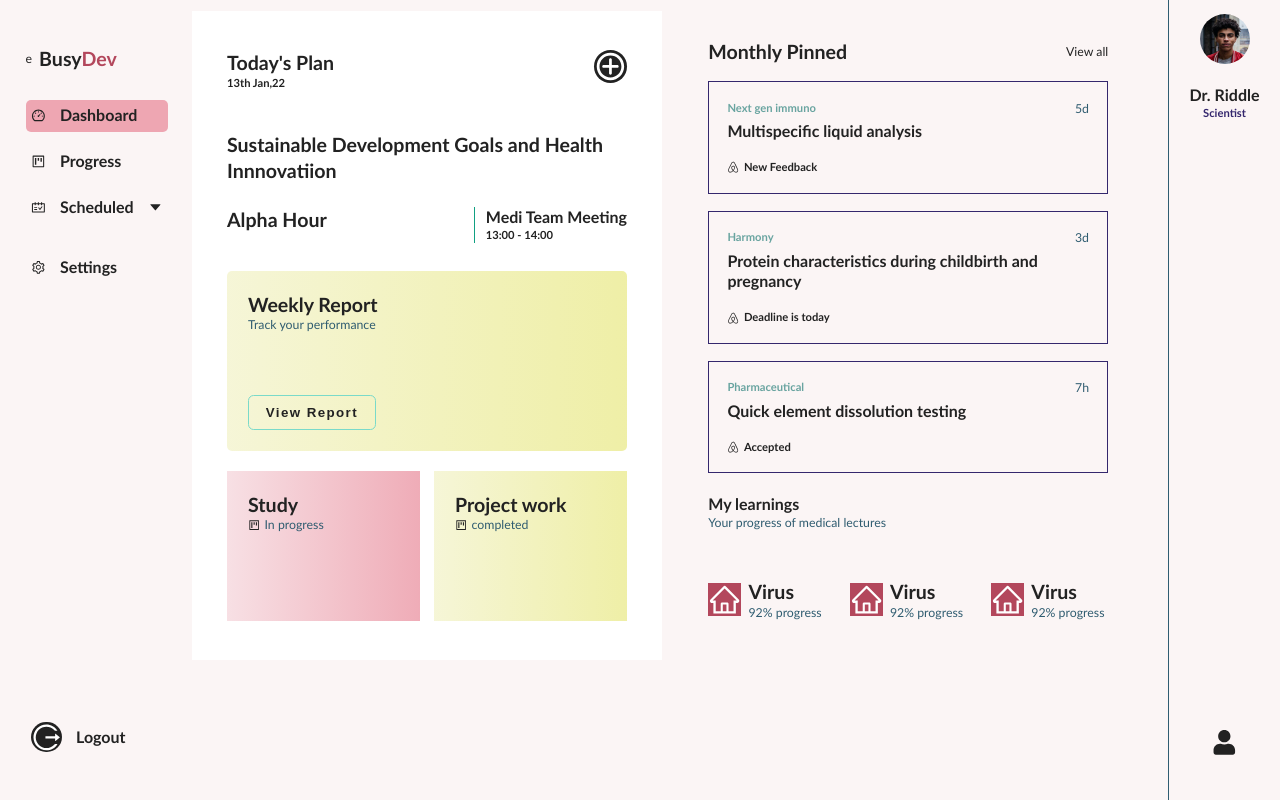
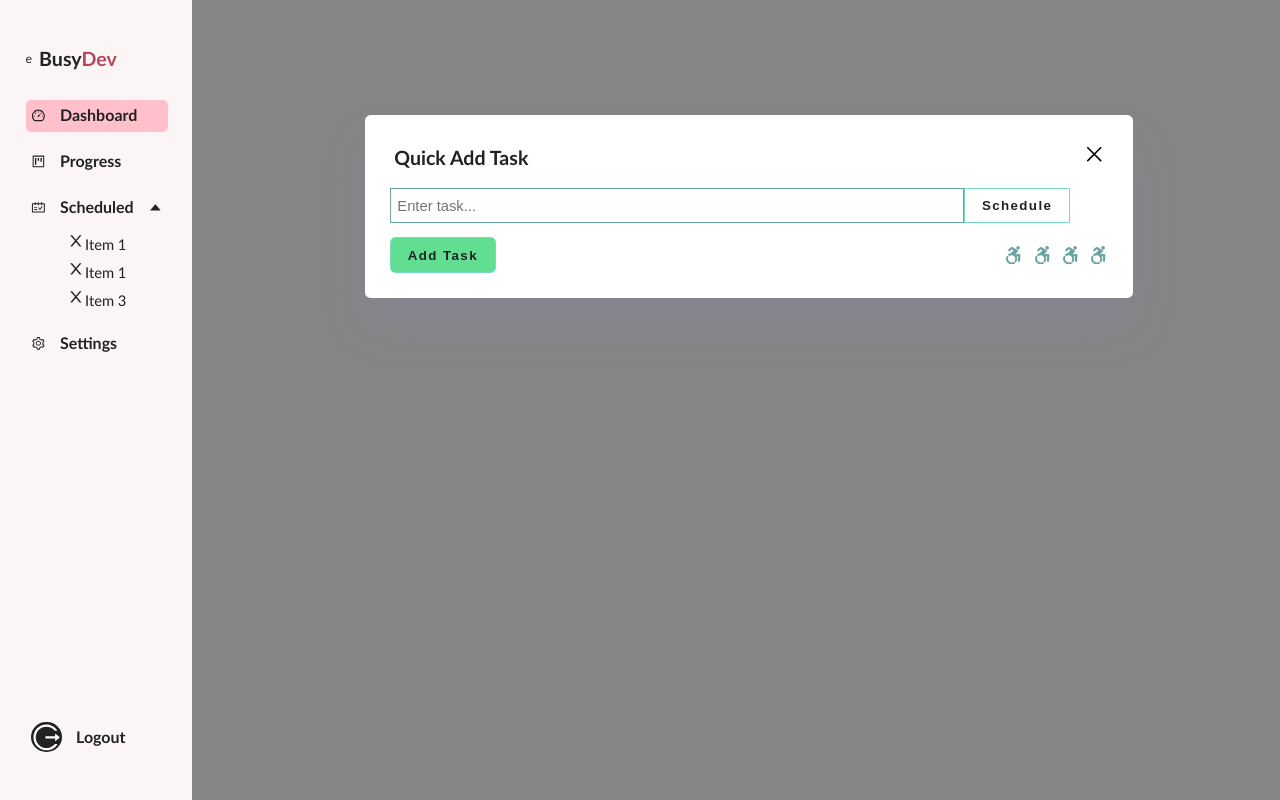
Before and after one commit to MrEben/To-Do-App, a React (Vite) app: page /add in a window 1280 px wide. Both pictures are taken after a click on the link "Scheduled". Built offline with nearby package versions, Linux system fonts and the light colour scheme.

Commit message:
Added add-task modal

```diff
--- a/src/App.jsx
+++ b/src/App.jsx
@@ -1,17 +1,25 @@
-import React from 'react';
-import Dashboard from './pages/Dashboard/Dashboard';
-import SideBar from './pages/Navbar/SideBar';
-import TopNav from './pages/Navbar/TopNav';
-import { AppProvider } from './components/context';
-
+import React from "react";
+import Dashboard from "./pages/Dashboard/Dashboard";
+import SideBar from "./pages/Navbar/SideBar";
+import TopNav from "./pages/Navbar/TopNav";
+import { AppProvider } from "./components/context";
+import { BrowserRouter as Router, Routes, Route } from "react-router-dom";
+import AddTask from "./components/AddTask";
 function App() {
   return (
     <AppProvider>
-      <div className="app">
-        <SideBar />
-        <Dashboard />
-        <TopNav />
-      </div>
+      <Router>
+        <div className="app">
+          <SideBar />
+          <Routes>
+            <Route>
+              <Route path="/" element={<Dashboard />} />
+              <Route path="/add" element={<AddTask />} />
+            </Route>
+          </Routes>
+          <TopNav />
+        </div>
+      </Router>
     </AppProvider>
   );
 }
--- /dev/null
+++ b/src/components/AddTask.jsx
@@ -0,0 +1,38 @@
+import React from "react";
+import { FaAccessibleIcon } from "react-icons/fa";
+import { GrClose } from "react-icons/gr";
+import { useGlobalContext } from "./context";
+const AddTask = () => {
+  const { closeModal } = useGlobalContext();
+  return (
+    <>
+      <div className="task-add-modal">
+        <div className="add-task">
+          <div className="add-task-head">
+            <h2>Quick Add Task</h2>
+            <div className="close-add-task" onClick={closeModal}>
+              <GrClose />
+            </div>
+          </div>
+          <div className="add-task-input">
+            <form action="">
+              <input type="text" placeholder="Enter task..." />
+              <button className="btn">Schedule</button>
+            </form>
+          </div>
+          <div className="add-task-footer">
+            <button className="submit-task btn">add task</button>
+            <div className="add-task-details">
+              <FaAccessibleIcon />
+              <FaAccessibleIcon />
+              <FaAccessibleIcon />
+              <FaAccessibleIcon />
+            </div>
+          </div>
+        </div>
+      </div>
+    </>
+  );
+};
+
+export default AddTask;
--- a/src/components/context.jsx
+++ b/src/components/context.jsx
@@ -9,13 +9,22 @@ const AppProvider = ({ children }) => {
   const closeSidebar = () => {
     setIsSidebarOpen(false);
   };
-
+  const [isModalOpen, setIsModalOpen] = useState(false)
+  const openModal = () => {
+    setIsModalOpen(true);
+  };
+  const closeModal = () => {
+    setIsModalOpen(false);
+  };
   return (
     <AppContext.Provider
       value={{
         isSidebarOpen,
         openSidebar,
         closeSidebar,
+        isModalOpen,
+        openModal,
+        closeModal
       }}
     >
       {children}
--- a/src/index.css
+++ b/src/index.css
@@ -10,8 +10,9 @@
   --clr-primary-9: #74a43c;
   --clr-white: #fff;
   --clr-black: #222;
+  --clr-pink: pink;
   --clr-transparent-black: rgb(0, 0, 0, 0.2);
-  --clr-pink: rgb(238, 166, 178);
+  --clr-gray: rgba(84, 84, 84, 0.7);
   --clr-yellow: rgb(238, 238, 161);
   --clr-primary-color: rgb(3, 23, 23);
   --background: #fbf5f5;
@@ -80,7 +81,7 @@ Global Styles
   text-decoration: none;
 }
 body {
-  font-family: 'Gill Sans', 'Gill Sans MT', Calibri, 'Trebuchet MS', sans-serif;
+  font-family: "Gill Sans", "Gill Sans MT", Calibri, "Trebuchet MS", sans-serif;
   width: 100vw;
   height: 100vh;
   font-size: 0.88rem;
@@ -189,13 +190,13 @@ b {
 .btn:hover {
   background: var(--clr-primary-5);
   color: var(--clr-white);
-  border: transparent;
 }
 .card {
   padding: 1.5rem;
   border-radius: var(--radius);
 }
-.card > div,.task-card .update {
+.card > div,
+.task-card .update {
   display: flex;
   align-items: center;
   gap: 0.3rem;
@@ -211,16 +212,113 @@ b {
   justify-content: space-between;
   margin-bottom: 0.4rem;
 }
-.task-card .update{
+.task-card .update {
   margin-top: 1.3rem;
 }
-.progress-card{
+.progress-card {
   display: flex;
   gap: 0.5rem;
   align-items: center;
+  margin-left: 1rem;
 }
-.progress-card svg{
+.progress-card svg {
   font-size: 2.7em;
   background: var(--clr-primary-7);
   color: var(--clr-white);
 }
+.task-add-modal {
+  margin: auto;
+  position: fixed;
+  left: 15vw;
+  top: 0;
+  width: 90%;
+  height: 100vh;
+  background: var(--clr-gray);
+  z-index: 2;
+}
+.task-add-modal .add-task .add-task-head {
+  display: flex;
+  justify-content: space-between;
+  padding: 0.3rem;
+}
+.task-add-modal .add-task .add-task-head .close-add-task svg {
+  font-size: 1.5em;
+  cursor: pointer;
+}
+.add-task {
+  position: absolute;
+  display: flex;
+  flex-direction: column;
+  gap: 1rem;
+  margin-top: 10%;
+  margin-left: 15%;
+  justify-content: center;
+  width: 60vw;
+  box-shadow: var(--box-shadow);
+  background: var(--clr-white);
+  padding: var(--card-padding);
+  border-radius: var(--border-radius-1);
+}
+.add-task .add-task-input form {
+  display: flex;
+}
+.add-task .add-task-input form button {
+  border-radius: 0;
+}
+.add-task .add-task-input form input {
+  border: 1px solid var(--clr-primary-4);
+  padding: 0.45rem;
+  width: 80%;
+  font-size: 1.2em;
+}
+.add-task .add-task-input form input:focus{
+  border: 1px solid var(--clr-primary-9);
+}
+.add-task .add-task-footer {
+  display: flex;
+  justify-content: space-between;
+  align-items: center;
+}
+.add-task .add-task-footer button {
+  background: var(--clr-primary-5);
+}
+.add-task .add-task-footer .add-task-details{
+  display: flex;
+  gap: 0.7rem;
+}
+.add-task .add-task-footer .add-task-details svg{
+  font-size: 1.5em;
+  color: var(--clr-primary-4);
+  cursor: pointer;
+  transition: var(--transition);
+}
+.add-task .add-task-footer .add-task-details svg:hover{
+  color: var(--clr-black);
+}
+@media screen and (max-width: 1024px) {
+  .task-add-madal {
+    left: 17vw;
+  }
+}
+@media screen and (max-width: 768px) {
+  .task-add-modal {
+    width: 100%;
+    left: 0;
+    grid-template-columns: 1fr;
+  }
+  .task-add-modal .add-task {
+    width: 90vw;
+    top: 40%;
+    transform: translateY(-50%);
+    margin-left: 6%;
+    padding: 1.2rem;
+  }
+  .add-task .add-task-input form input{
+    /* width: 0vw; */
+  }
+  .add-task .add-task-input form button{
+    /* width: 20%; */
+  padding: 0.65rem 0.3rem;
+
+  }
+}
--- a/src/pages/Dashboard/Monthly.jsx
+++ b/src/pages/Dashboard/Monthly.jsx
@@ -1,8 +1,9 @@
-import React from 'react';
-import TaskCard from '../../UI/taskCard';
-import Progress from '../../UI/progressCard';
-import { FaAirbnb } from 'react-icons/fa';
-import { AiOutlineHome } from 'react-icons/ai';
+import React from "react";
+import TaskCard from "../../UI/taskCard";
+import Progress from "../../UI/progressCard";
+import { SiCheckmarx } from "react-icons/si";
+import { MdOutlineWatchLater, MdOutlineFeedback } from "react-icons/md";
+import { AiOutlineHome } from "react-icons/ai";
 
 const Monthly = () => {
   return (
@@ -15,25 +16,32 @@ const Monthly = () => {
         <div className="tasks">
           <TaskCard
             category={`Next gen immuno`}
-            time={'5d'}
-            task={'Multispecific liquid analysis'}
-            icon={<FaAirbnb />}
+            time={"5d"}
+            task={"Multispecific liquid analysis"}
+            icon={<MdOutlineFeedback />}
             reminder="New Feedback"
           />
           <TaskCard
+            category={`Category here`}
+            time={"time"}
+            task="What task do you want to perform?"
+            icon={<MdOutlineWatchLater />}
+            reminder="reminder"
+          />
+          {/* <TaskCard
             category={`Harmony`}
             time={'3d'}
             task={'Protein characteristics during childbirth and pregnancy'}
-            icon={<FaAirbnb />}
+            icon={<MdOutlineWatchLater />}
             reminder="Deadline is today"
           />
           <TaskCard
             category={`Pharmaceutical`}
             time={'7h'}
             task={'Quick element dissolution testing'}
-            icon={<FaAirbnb />}
+            icon={<SiCheckmarx />}
             reminder="Accepted"
-          />
+          /> */}
         </div>
         <div className="outlook">
           <div className="outlook-heading">
--- a/src/pages/Dashboard/Today.jsx
+++ b/src/pages/Dashboard/Today.jsx
@@ -1,8 +1,11 @@
-import React from 'react';
-import { CgAdd } from 'react-icons/cg';
-import Card from '../../UI/card';
-import { AiOutlineProject } from 'react-icons/ai';
+import React from "react";
+import { CgAdd } from "react-icons/cg";
+import { IoMdAdd } from "react-icons/io";
+import Card from "../../UI/card";
+import { AiOutlineProject } from "react-icons/ai";
+import { useGlobalContext } from "../../components/context";
 const Today = () => {
+  const { openModal } = useGlobalContext();
   return (
     <>
       <div className="today-container">
@@ -11,14 +14,15 @@ const Today = () => {
             <h2>Today's Plan</h2>
             <h4>13th Jan,22</h4>
           </div>
-          <CgAdd />
+          <IoMdAdd onClick={openModal} />
         </div>
         <div className="main-plan">
-          <h2>Sustainable Development Goals and Health Innnovatiion</h2>
+          {/* <h2>Sustainable Development Goals and Health Innnovatiion</h2> */}
+          <h2>What are you plannng to do today?</h2>
           <div className="main-plan-details">
-            <h2>alpha hour</h2>
+            <h2>Categorize</h2>
             <div>
-              <h3>medi team meeting</h3>
+              <h3>Time of activity</h3>
               <h4>13:00 - 14:00</h4>
             </div>
           </div>
--- a/src/pages/Dashboard/dashboard.css
+++ b/src/pages/Dashboard/dashboard.css
@@ -69,11 +69,12 @@
 .monthly-goals .monthly-head a:hover {
   text-decoration: underline;
 }
+
 .monthly-goals .outlook,.monthly-goals .outlook .progress{
   margin-top: 1.5rem;
   display: flex;
   flex-wrap: wrap;
-  gap: 2rem;
+  /* gap: 2rem; */
 }
 @media screen and (max-width: 1024px) {
 .monthly-goals,.today-container {
--- a/src/pages/Navbar/SideBar.jsx
+++ b/src/pages/Navbar/SideBar.jsx
@@ -1,4 +1,4 @@
-import React from 'react';
+import { useState } from "react";
 import {
   AiOutlineClose,
   AiOutlineSetting,
@@ -7,14 +7,15 @@ import {
   AiOutlineProject,
   AiOutlineSchedule,
   AiOutlineDashboard,
-} from 'react-icons/ai';
-import { useGlobalContext } from '../../components/context';
-import './navbar.css';
+} from "react-icons/ai";
+import { useGlobalContext } from "../../components/context";
+import { Link } from "react-router-dom";
+import "./navbar.css";
 const SideBar = () => {
   const { isSidebarOpen, closeSidebar } = useGlobalContext();
-
+  const [displayDropDown, setDisplayDropDown] = useState(false);
   return (
-    <aside className={isSidebarOpen ? 'activeAside' : ''}>
+    <aside className={isSidebarOpen ? "activeAside" : ""}>
       <div className="top">
         <div className="logo">
           <span>e</span>
@@ -27,21 +28,21 @@ const SideBar = () => {
         </div>
       </div>
       <div className="sidebar">
-        <a href="#" className="activenav">
+        <Link to="/" className="activenav">
           <AiOutlineDashboard />
           <h3>Dashboard</h3>
-        </a>
-        <a href="#">
+        </Link>
+        <Link to="/add">
           <AiOutlineProject />
           <h3>Progress</h3>
-        </a>
-        <a href="#">
+        </Link>
+        <a href="#" onClick={() => setDisplayDropDown(!displayDropDown)}>
           <div>
             <AiOutlineSchedule />
             <h3>Scheduled</h3>
-            <AiFillCaretDown />
+            <AiFillCaretDown className={displayDropDown ? "rotatecaret" : ""} />
           </div>
-          <ul>
+          <ul className={displayDropDown ? "displayscheduled" : "offscheduled"}>
             <li>
               <AiOutlineClose />
               Item 1
--- a/src/pages/Navbar/navbar.css
+++ b/src/pages/Navbar/navbar.css
@@ -41,6 +41,7 @@ aside .sidebar a {
   border-radius: var(--radius);
   transition: var(--transition);
 }
+
 .activenav {
   background: var(--clr-pink);
 }
@@ -49,7 +50,7 @@ aside .sidebar a:hover {
   background: var(--clr-pink);
   margin-left: 1rem;
 }
-aside .sidebar a:hover svg{
+aside .sidebar a:hover svg {
   color: var(--clr-primary-8);
 }
 aside .sidebar a svg {
@@ -64,18 +65,25 @@ aside .sidebar a:nth-child(3) > div {
   align-items: center;
 }
 aside .sidebar a:nth-child(3) ul {
-  display: flex;
   flex-direction: column;
   align-items: center;
   gap: 0.5rem;
 }
-aside .sidebar a:nth-child(3) ul li {
-  font-size: 1.2em;
+.rotatecaret {
+  rotate: 180deg;
+}
+.offscheduled {
   display: none;
-  align-items: center;
 }
 .displayscheduled {
   display: flex;
+}
+aside .sidebar a:nth-child(3) ul li {
+  font-size: 1.2em;
+  align-items: center;
+}
+aside .sidebar a:nth-child(3) ul li:hover{
+  text-decoration: underline;
 }
 aside .sidebar a:last-child {
   position: absolute;
@@ -119,6 +127,7 @@ aside .sidebar a:last-child svg {
 }
 .right .top {
   display: none;
+  z-index: 150;
 }
 .right .top .menu-btn {
   display: none;
@@ -130,10 +139,10 @@ aside .sidebar a:last-child svg {
   text-align: right;
 }
 @media screen and (max-width: 1024px) {
-  aside{
+  aside {
     width: 10rem;
   }
-  .app-user{
+  .app-user {
     width: 7rem;
   }
 }
@@ -179,9 +188,6 @@ aside .sidebar a:last-child svg {
     box-shadow: 0 1rem 1rem var(--color-info-light);
   }
 
-  /* .right .profile .info {
-    display: none;
-  } */
   .right .top .menu-btn {
     display: inline-block;
     position: absolute;
@@ -193,7 +199,7 @@ aside .sidebar a:last-child svg {
     width: 30px;
     height: 25px;
   }
-  .right .top .profile{
+  .right .top .profile {
     position: absolute;
     right: 1rem;
     display: flex;
```
Also changed, not shown: src/pages/Dashboard/Dashboard.jsx (+9 -5 lines), src/components/Task.jsx (deleted).
